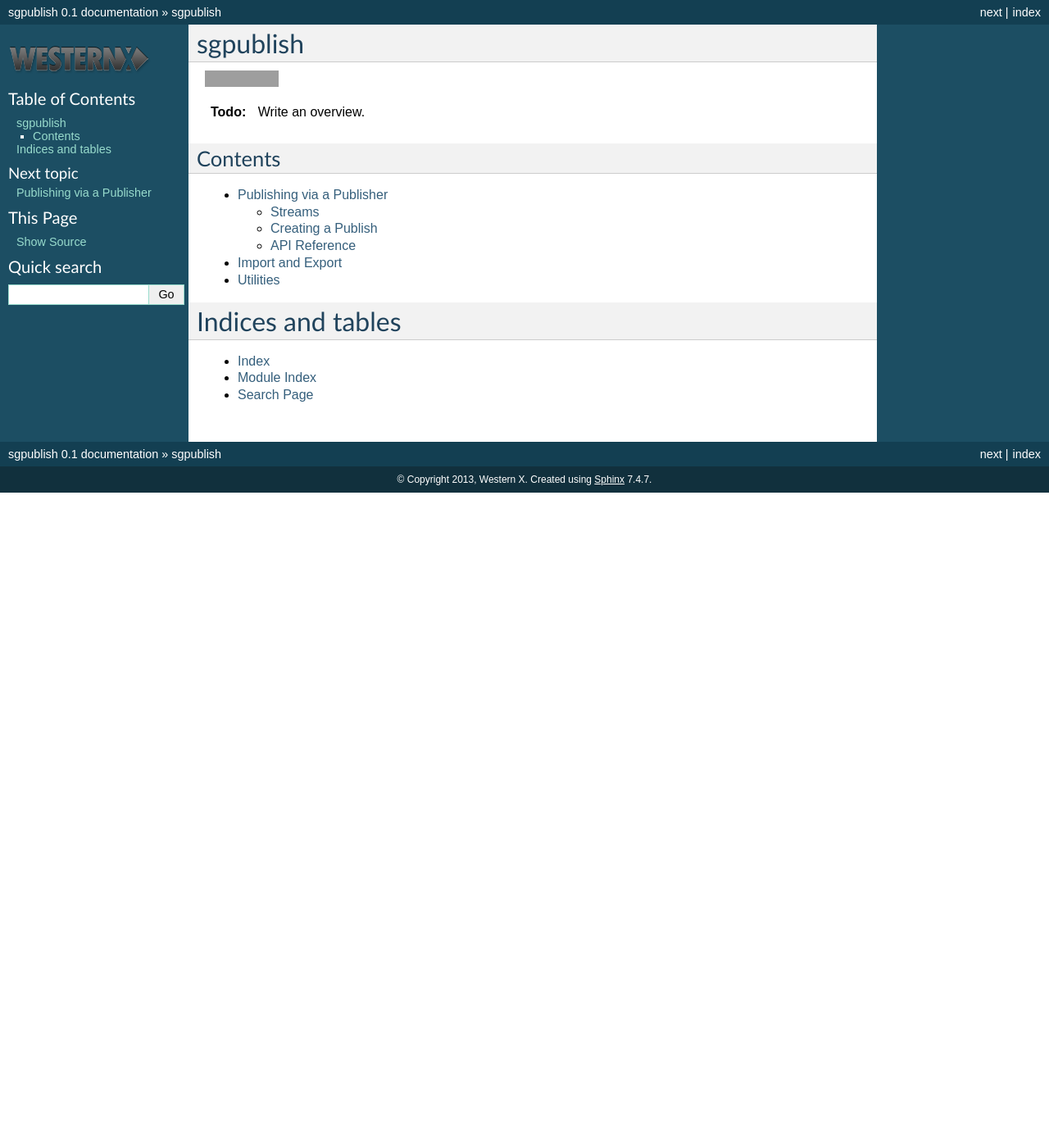
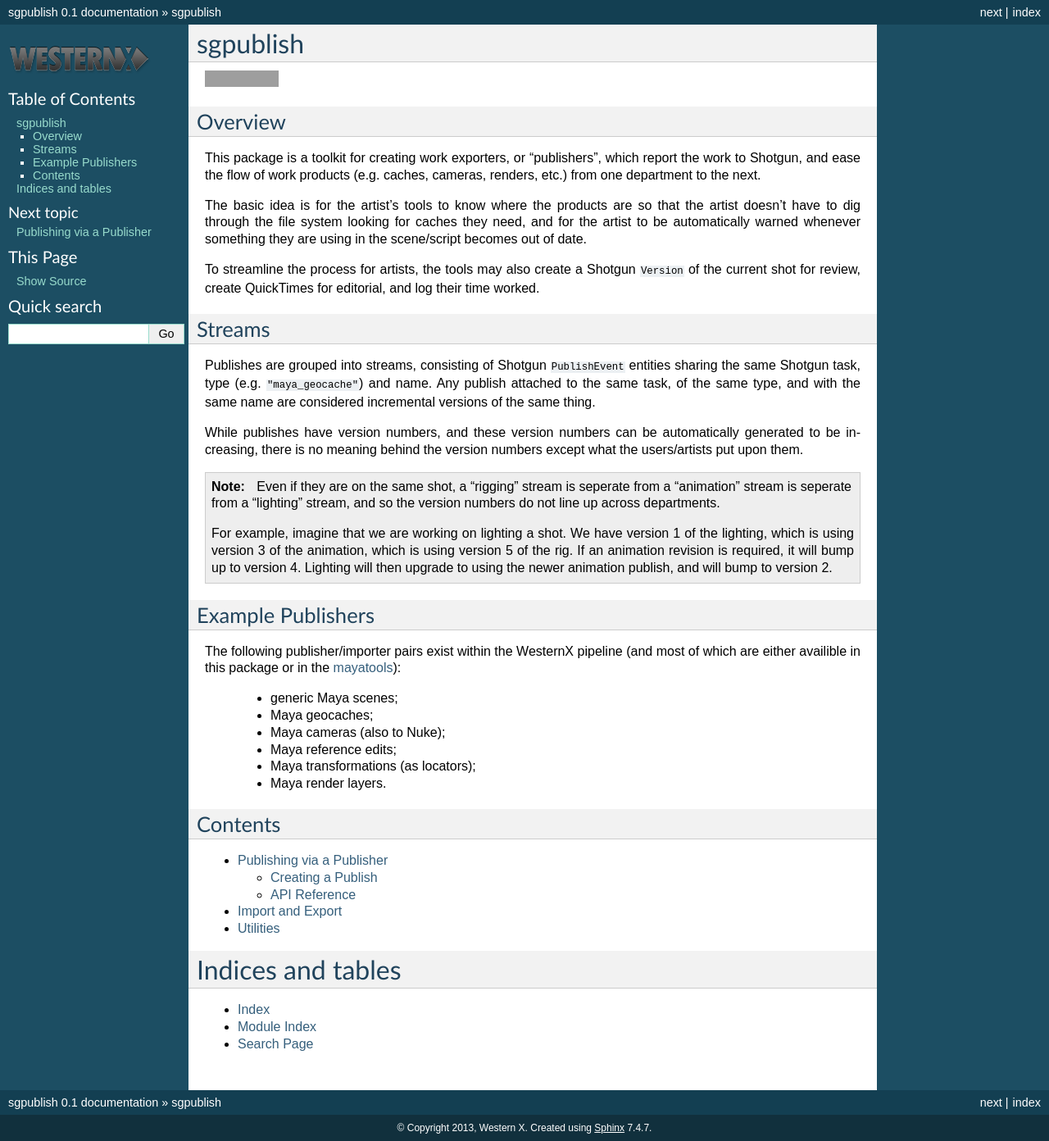
Before and after one commit to vfxetc/sgpublish, a Sphinx documentation site: the page built from docs/index.rst, in a window 1280 px wide. Shown: the whole page at 82% size. Built offline with Sphinx 7.4.7, drawn with Linux system fonts in a browser that asks for light colours; before the commit the page ends 900 px from its top, so only the background shows below that; grey boxes are pictures that could not be loaded.

Commit message:
Docs: An introduction to publishes

```diff
--- a/docs/index.rst
+++ b/docs/index.rst
@@ -7,8 +7,43 @@
     :alt: Test Status
     :target: http://travis-ci.org/westernx/sgpublish
 
+Overview
+--------
 
-.. todo:: Write an overview.
+This package is a toolkit for creating work exporters, or "publishers", which report the work to Shotgun, and ease the flow of work products (e.g. caches, cameras, renders, etc.) from one department to the next.
+
+The basic idea is for the artist's tools to know where the products are so that the artist doesn't have to dig through the file system looking for caches they need, and for the artist to be automatically warned whenever something they are using in the scene/script becomes out of date.
+
+To streamline the process for artists, the tools may also create a Shotgun ``Version`` of the current shot for review, create QuickTimes for editorial, and log their time worked.
+
+
+Streams
+-------
+
+Publishes are grouped into streams, consisting of Shotgun ``PublishEvent`` entities sharing the same Shotgun task, type (e.g. ``"maya_geocache"``) and name. Any publish attached to the same task, of the same type, and with the same name are considered incremental versions of the same thing.
+
+While publishes have version numbers, and these version numbers can be automatically generated to be increasing, there is no meaning behind the version numbers except what the users/artists put upon them.
+
+.. note::
+
+    Even if they are on the same shot, a "rigging" stream is seperate from a "animation" stream is seperate from a "lighting" stream, and so the version numbers do not line up across departments.
+
+    For example, imagine that we are working on lighting a shot. We have version 1 of the lighting, which is using version 3 of the animation, which is using version 5 of the rig. If an animation revision is required, it will bump up to version 4. Lighting will then upgrade to using the newer animation publish, and will bump to version 2.
+
+
+Example Publishers
+------------------
+
+The following publisher/importer pairs exist within the WesternX pipeline (and most of which are either availible in this package or in the mayatools_):
+
+.. _mayatools: https://github.com/westernx/mayatools
+
+    * generic Maya scenes;
+    * Maya geocaches;
+    * Maya cameras (also to Nuke);
+    * Maya reference edits;
+    * Maya transformations (as locators);
+    * Maya render layers.
 
 
 Contents
```
Also changed, not shown: docs/publisher.rst (+0 -13 lines).
